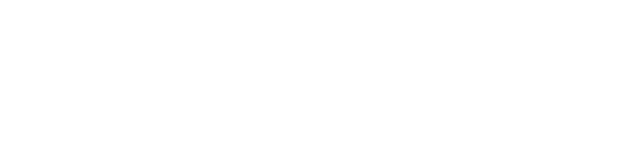
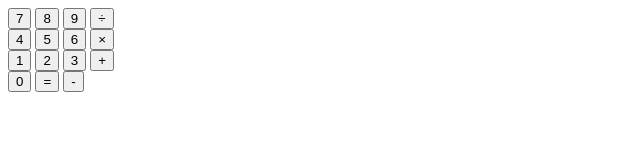
Before and after one commit to itdepends-music/odin-calculator, a plain HTML site: page index.html in a window 1280 px wide. Shown: the whole page, without its empty margins (0-640 px from the left). Drawn offline with Linux system fonts and the light colour scheme.

Commit message:
Add keypad

```diff
--- a/index.html
+++ b/index.html
@@ -8,6 +8,33 @@
     <title>Odin Calculator</title>
 </head>
 <body>
+    <div class="calculator">
+        <div class="buttons">
+            <div class="button-row">
+                <button>7</button>
+                <button>8</button>
+                <button>9</button>
+                <button>&divide</button>
+            </div>
+            <div class="button-row">
+                <button>4</button>
+                <button>5</button>
+                <button>6</button>
+                <button>&times</button>
+            </div>
+            <div class="button-row">
+                <button>1</button>
+                <button>2</button>
+                <button>3</button>
+                <button>+</button>
+            </div>
+            <div class="button-row">
+                <button>0</button>
+                <button>=</button>
+                <button>-</button>
+            </div>
+        </div>
+    </div>
 
     <script src="javascript.js"></script>
 </body>
```
